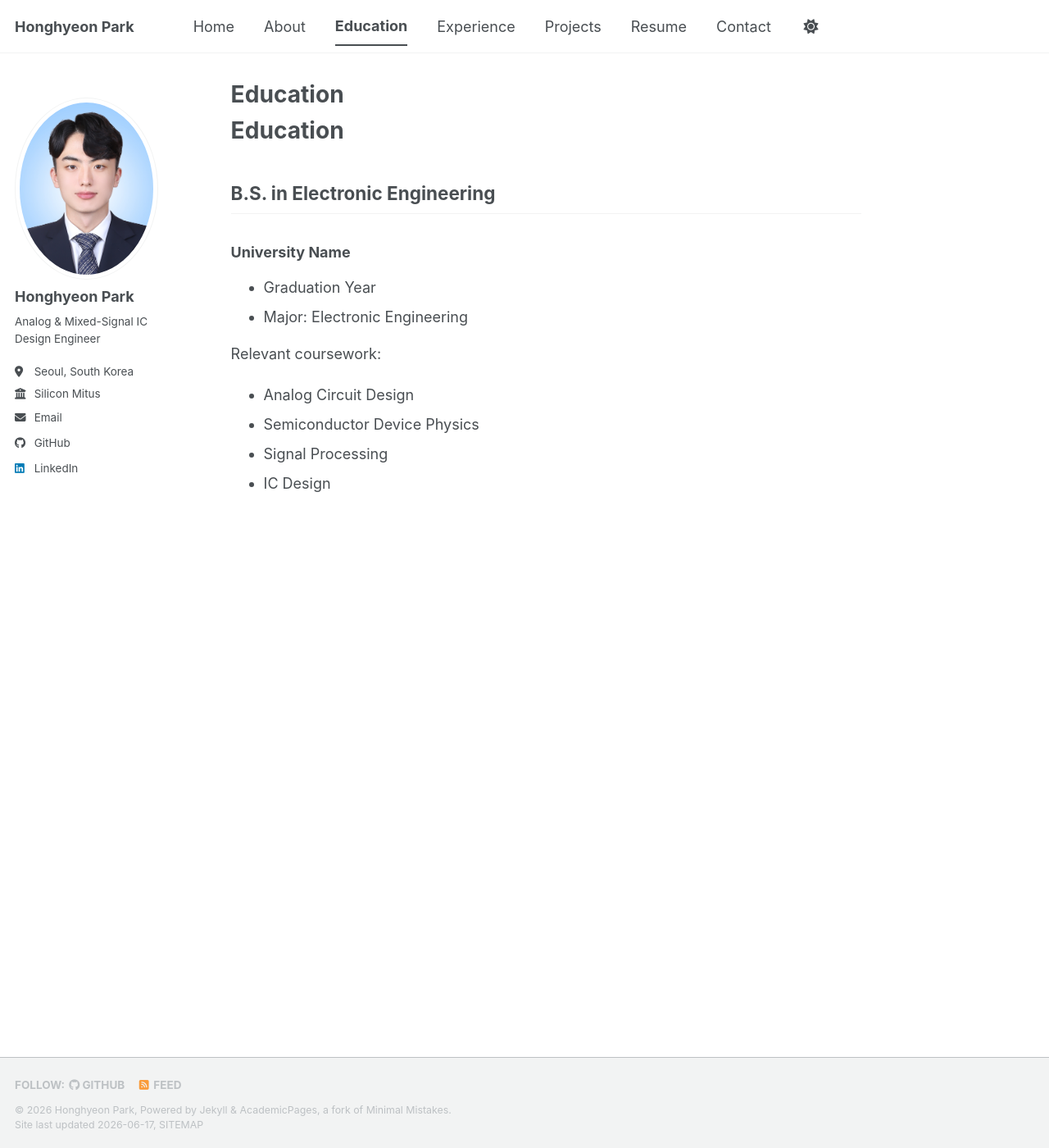
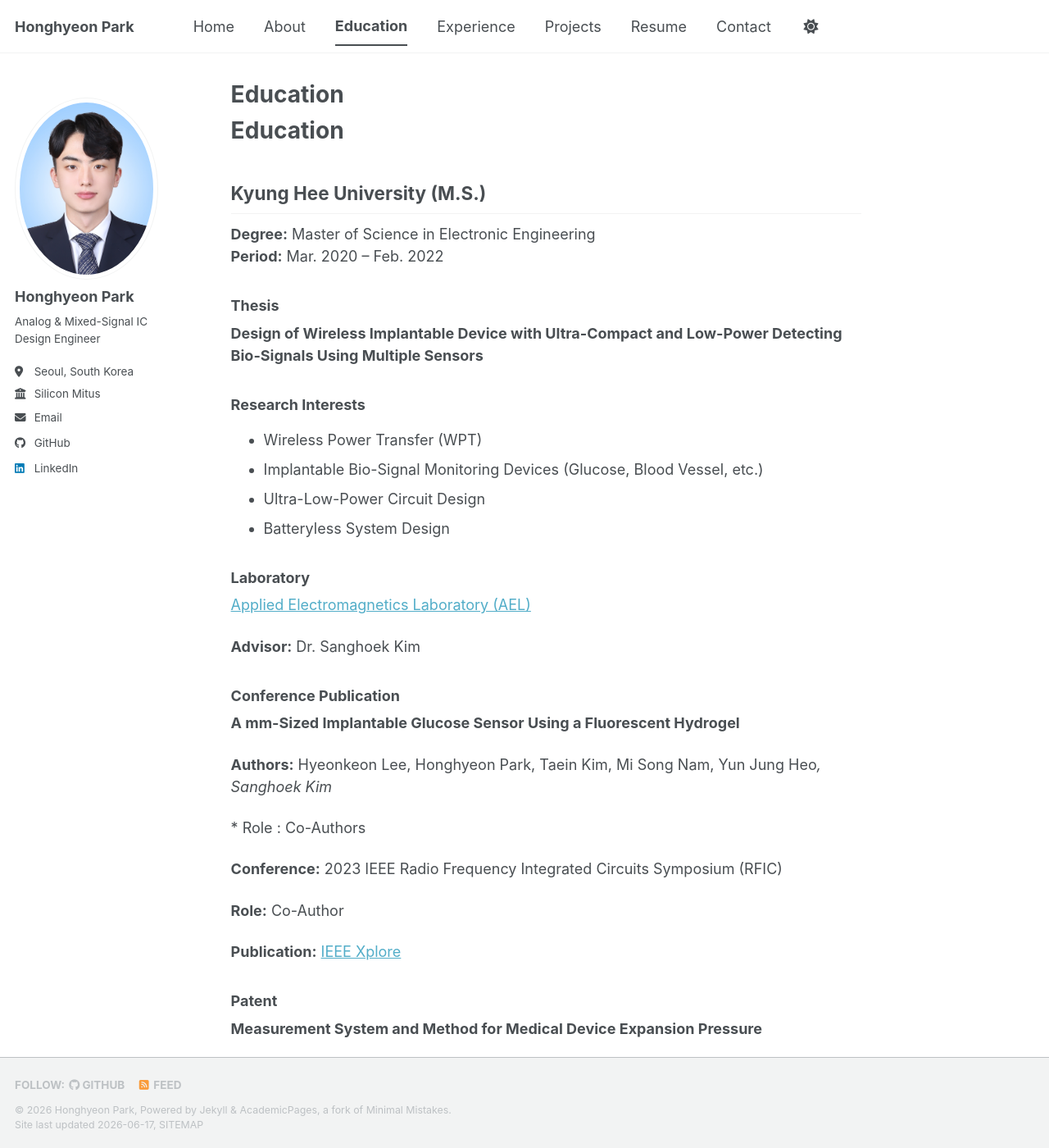
Before and after one commit to PARKHONGHYEON/PARHONGHYEON.github.io, a Jekyll site: the page built from _pages/education.md, in a window 1280 px wide and 1400 px high. Shown: the whole window at 82% size. Built offline with Jekyll 4.4.1, drawn with Linux system fonts in a browser that asks for light colours; a script bundle is joined from its source files by our own code; library files that are not in the unit come from our copies; some of the changed text lies outside the part shown.

Commit message:
Update education.md

```diff
--- a/_pages/education.md
+++ b/_pages/education.md
@@ -6,16 +6,100 @@ author_profile: true
 
 # Education
 
-## B.S. in Electronic Engineering
+## Kyung Hee University (M.S.)
 
-### University Name
+**Degree:** Master of Science in Electronic Engineering
+**Period:** Mar. 2020 – Feb. 2022
 
-- Graduation Year
-- Major: Electronic Engineering
+### Thesis
 
-Relevant coursework:
+**Design of Wireless Implantable Device with Ultra-Compact and Low-Power Detecting Bio-Signals Using Multiple Sensors**
 
-- Analog Circuit Design
-- Semiconductor Device Physics
-- Signal Processing
-- IC Design
+### Research Interests
+
+- Wireless Power Transfer (WPT)
+- Implantable Bio-Signal Monitoring Devices (Glucose, Blood Vessel, etc.)
+- Ultra-Low-Power Circuit Design
+- Batteryless System Design
+
+### Laboratory
+
+[Applied Electromagnetics Laboratory (AEL)](http://ael.khu.ac.kr/)
+
+**Advisor:** Dr. Sanghoek Kim
+
+### Conference Publication
+
+**A mm-Sized Implantable Glucose Sensor Using a Fluorescent Hydrogel**
+
+**Authors:** Hyeonkeon Lee, Honghyeon Park, Taein Kim, Mi Song Nam, Yun Jung Heo*, Sanghoek Kim*
+
+\* Role : Co-Authors
+
+**Conference:** 2023 IEEE Radio Frequency Integrated Circuits Symposium (RFIC)
+
+**Role:** Co-Author
+
+**Publication:** [IEEE Xplore](https://ieeexplore.ieee.org/document/10186146)
+
+### Patent
+
+**Measurement System and Method for Medical Device Expansion Pressure**
+
+**Inventors:** Sang-Dae Kang, Sanghoek Kim, Jeongho Park, Honghyeon Park, Kwon-Ran Gu
+
+**Application No.:** 10-2020-0077555
+
+**Application Date:** Jun. 25, 2020
+
+**Country:** Republic of Korea
+
+### MPW Tape-Out Experience
+
+Participated in multiple semiconductor fabrication programs through IDEC during graduate research.
+
+- IDEC Samsung 65nm MPW (2019)
+- IDEC Samsung 65nm MPW (2019)
+- IDEC TSMC 180nm MPW (2020)
+- IDEC TSMC 180nm MPW (2021)
+
+These experiences provided hands-on exposure to semiconductor design flow, layout verification, tape-out procedures, and silicon fabrication processes.
+
+---
+
+## Kyung Hee University (B.S.)
+
+**Degree:** Bachelor of Science in Electronic Engineering
+**Period:** Mar. 2013 – Feb. 2020
+
+### Major Coursework
+
+#### Electronic Circuits
+
+- Semiconductor IC
+- Electronic Circuits Laboratory
+
+#### Communication Systems
+
+- Communication Theory
+- Communication Systems
+
+#### Electromagnetics
+
+- Electromagnetics
+- Antenna Engineering
+- Microwave Engineering
+
+### Awards
+
+**Best Capstone Design Project Award**
+
+Department of Electronic Engineering, Kyung Hee University
+
+- 2019 Fall Semester
+- Awarded for outstanding achievement in the Senior Capstone Design Project
+- Reference: https://ee.khu.ac.kr/ee25/user/bbs/BMSR00044/view.do
+
+### Academic Foundation
+
+The undergraduate curriculum provided a strong foundation in analog circuit design, electromagnetics, wireless communication systems, and semiconductor device fundamentals. These experiences later supported my research in wireless power transfer systems and my professional career in Analog & Mixed-Signal IC Design.
```
